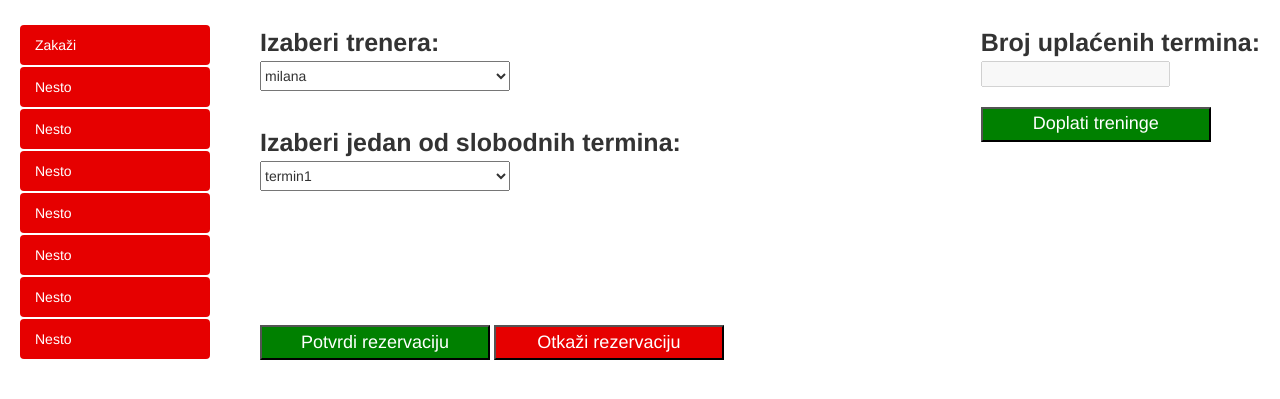
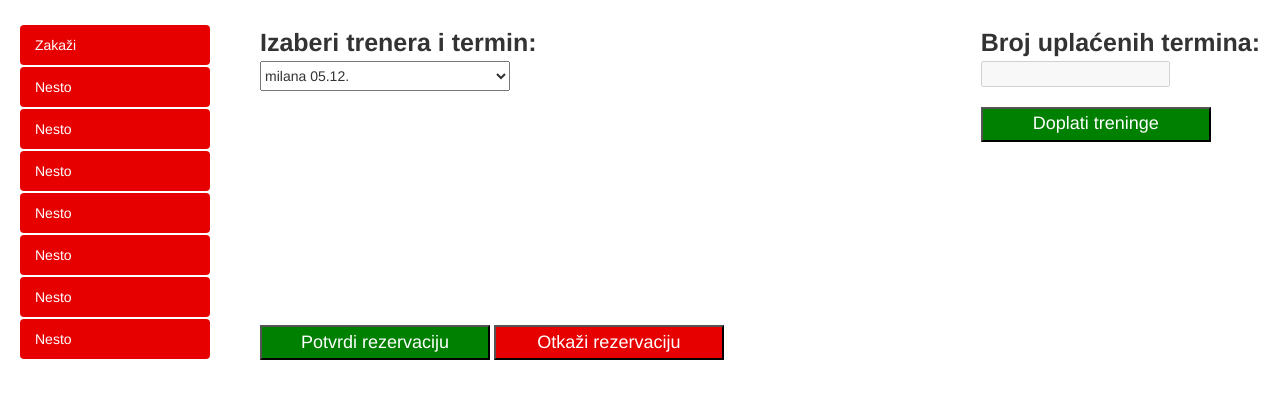
Before and after one commit to ivan-ristovic/sports-club, a PHP site: page /zakazivanje.php in a window 1280 px wide; the page is wider, and only the part inside the window is pictured. Shown: the part 130-529 px from the top of that part. Run offline with PHP 8.4, Linux system fonts and the light colour scheme; some libraries are stand-ins or nearby versions.

Commit message:
Izbacivanje iz datoteke

```diff
--- a/sajt/baza.json
+++ b/sajt/baza.json
@@ -1,14 +1,8 @@
 {
-    "treneri":[
-        "milana",
-        "ana",
-        "anja",
-        "veca"
-    ],
-    "termini":[
-        "termin1",
-        "termin2",
-        "termin3",
-        "termin4"
-    ]
+    "treneri": {
+        "milana" : ["05.12.", "06.12.", "07.12.", "08.12.", "09.12."],
+        "ana" :["05.12.", "10.12."],
+        "anja" : ["11.12."],
+        "veca" : []
+    }
 }
--- a/sajt/zakazivanje.php
+++ b/sajt/zakazivanje.php
@@ -121,14 +121,17 @@
 				<div class="content" style="margin-top: 25px;">
 					<form action="zakazivanje_callback.php">
 						<div class="treneri">
-							<span>Izaberi trenera:</span><br>
-							<select name="treneri">
-                                <?php
-                                    $string = file_get_contents("baza.json");
-                                    $json_a = json_decode($string, true);
-                                    foreach ($json_a["treneri"] as $value)
-                                        echo "<option value='".$value."'>".$value."</option>";
-                                ?>
+							<span>Izaberi trenera i termin:</span><br>
+							<select>
+								<?php
+										$string = file_get_contents("baza.json");
+										$json_a = json_decode($string, true);
+										foreach ($json_a["treneri"] as $key => $value){
+												foreach($value as $termin){
+													echo "<option value='".$termin."'>".$key." ".$termin."</option>";
+												}
+										}
+								?>
 							</select>
 						</div>
 						<div class="uplaceni">
@@ -137,20 +140,6 @@
 							<button style="background-color: green; color: white;"> Doplati treninge </button>
 						</div>
 						<br><br><br><br><br>
-						<div class="termini">
-							<span>Izaberi jedan od slobodnih termina:</span><br>
-							<select name="termini">
-									<?php
-											$string = file_get_contents("baza.json");
-											$json_a = json_decode($string, true);
-											foreach ($json_a["termini"] as $value)
-													echo "<option value='".$value."'>".$value."</option>";
-									?>
-							</select>
-<!--							<br><br>
-							<iframe src="https://calendar.google.com/calendar/embed?showTitle=0&amp;showNav=0&amp;showPrint=0&amp;showTabs=0&amp;showCalendars=0&amp;showTz=0&amp;height=250&amp;wkst=2&amp;bgcolor=%23ffffff&amp;src=rib825q0i8gectj45ldsbsbgdc%40group.calendar.google.com&amp;color=%232F6309&amp;ctz=Europe%2FBelgrade" style="border-width:0" width="300" height="250" frameborder="0" scrolling="no"></iframe>
--->
-						</div>
 						<br><br><br><br><br><br><br><br><br><br>
 						<div class="dugme">
                             <input class="input" type="submit" style="background-color: green; color: white" value="Potvrdi rezervaciju">
@@ -162,4 +151,4 @@
 		</div>
 
 	</body>
-</html>
+</htm>
```
